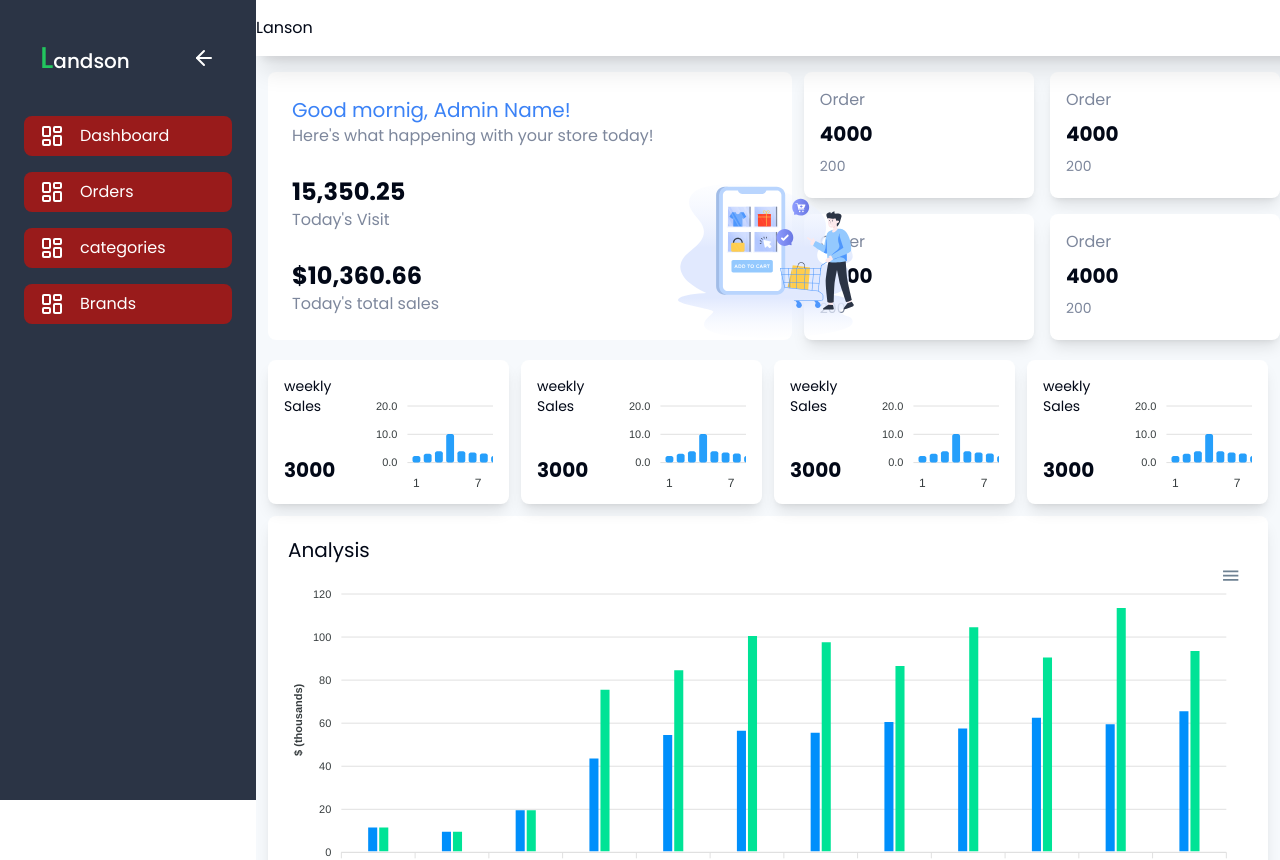
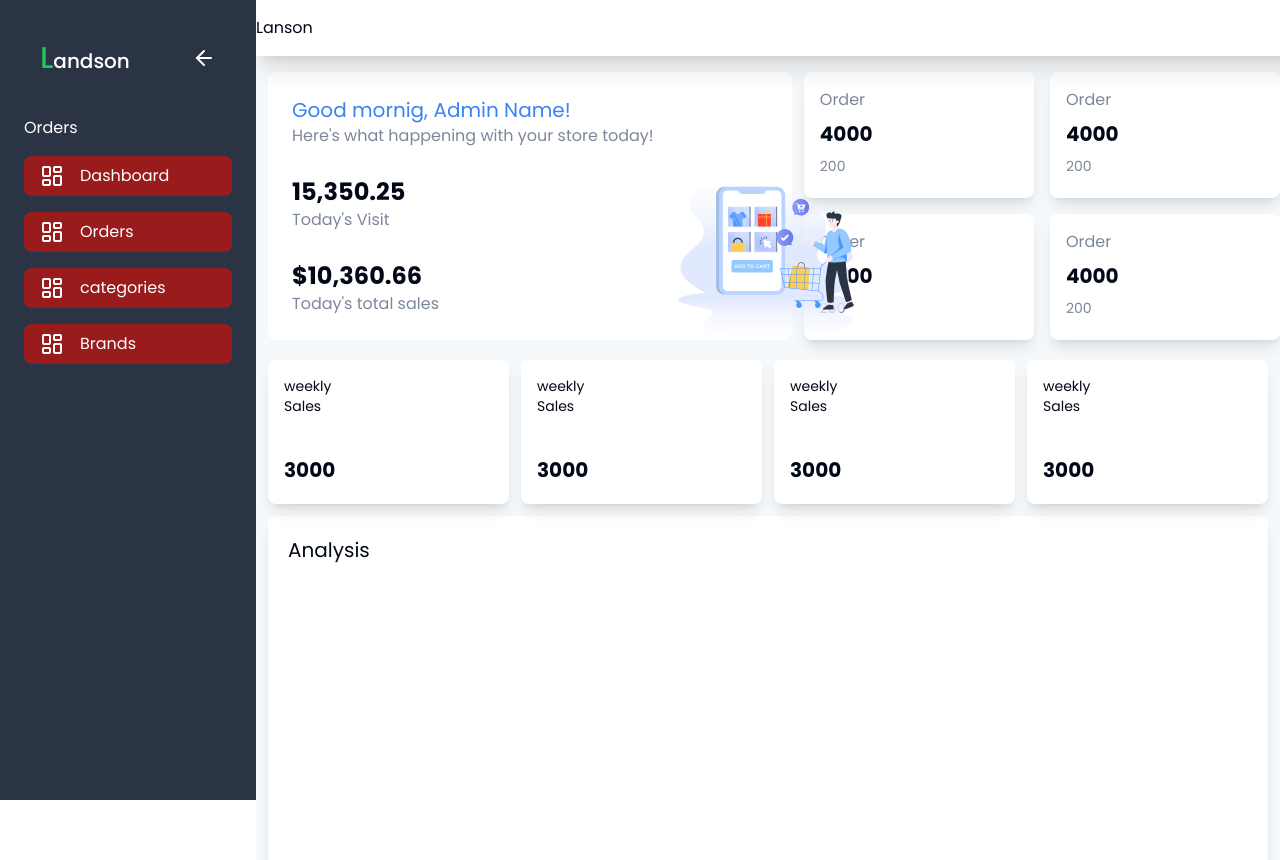
Before and after one commit to 4Tharun4/Landson, a Next.js app: page /dashboard in a window 1280 px wide. Shown: the top 860 px of the page. Built offline with nearby package versions, Linux system fonts and the light colour scheme.

Commit message:
issue resolved

```diff
--- a/app/(admin)/dashboard/page.jsx
+++ b/app/(admin)/dashboard/page.jsx
@@ -1,12 +1,11 @@
-"use client"
-import Admininfocard from '@/components/adminpages/Admin-info-card'
-import LargeCards from '@/components/adminpages/LargeCards'
+'use client'
+ import Admininfocard from '@/components/adminpages/Admin-info-card'
+ import LargeCards from '@/components/adminpages/LargeCards'
 import Smallcards from '@/components/adminpages/Smallcards'
-import Chart from "react-apexcharts";
 import React from 'react'
-import Analysischarts from '@/components/adminpages/Analysischarts';
-import Transtation from '@/components/adminpages/Transtation';
-import Outofstock from '@/components/adminpages/Outofstock';
+ import Analysischarts from '@/components/adminpages/Analysischarts';
+ import Transtation from '@/components/adminpages/Transtation';
+ import Outofstock from '@/components/adminpages/Outofstock';
 
 export default function page() {
   return (
@@ -24,18 +23,19 @@ export default function page() {
 
     </div>
     <div className=" grid grid-cols-4 mobile:grid mobile:grid-cols-1 w-full gap-3">
-  <LargeCards  title={"weekly Sales"} sales={"3000"} charttype={"bar"}/>
-  <LargeCards title={"weekly Sales"} sales={"3000"} charttype={"bar"} />
-  <LargeCards title={"weekly Sales"} sales={"3000"}  charttype={"bar"}/>
-  <LargeCards title={"weekly Sales"} sales={"3000"}  charttype={"bar"} />
+  <LargeCards  title={"weekly Sales"} sales={"3000"} />
+  <LargeCards title={"weekly Sales"} sales={"3000"}  />
+  <LargeCards title={"weekly Sales"} sales={"3000"}  />
+  <LargeCards title={"weekly Sales"} sales={"3000"}   />
 </div>
 <div className="analysis-charts mt-3">
 <Analysischarts/>
 </div>
-<div className=" mt-5 mobile:grid mobile:grid-cols-1 w-full grid grid-cols-2 gap-3">
+<div className=" mt-5 mobile:grid mobile:grid-cols-1  grid grid-cols-2 gap-3">
 <Transtation/>
 <Outofstock/>
 </div>
    </div>
+
   )
 }
--- a/components/adminpages/Admin-info-card.jsx
+++ b/components/adminpages/Admin-info-card.jsx
@@ -1,3 +1,4 @@
+'use client'
 import React from 'react'
 import WelcomeImage from '@/Assets/welcome.svg'
 import Image from 'next/image'
@@ -20,7 +21,7 @@ export default function Admininfocard(){
        </div>
       </div>
       <div className="left-side  mobile:hidden   ">
-<Image src={WelcomeImage} priority alt='Welcome-image' className='absolute  top-4 w-44 h-34    mt-24'/>
+<Image src={WelcomeImage}   priority alt='Welcome-image' className='absolute  top-4 w-44 h-34    mt-24'/>
       </div>
       </div>
 
--- a/components/adminpages/Analysischarts.jsx
+++ b/components/adminpages/Analysischarts.jsx
@@ -1,73 +1,15 @@
-"use client"
+'use client'
 import React, { useState } from 'react'
-import Chart from "react-apexcharts";
 
 export default function Analysischarts() {
-    const [statte,setchart]= useState({
-        series: [{
-            name: 'Sales',
-            data: [12,10,20,44, 55, 57, 56, 61, 58, 63, 60, 66]
-          }, {
-            name: 'Expanses',
-            data: [12,10,20,76, 85, 101, 98, 87, 105, 91, 114, 94]
-          }, ],
-          options: {
-            chart: {
-              type: 'bar',
-              height: 350,
 
-            },
-            plotOptions: {
-              bar: {
-                horizontal: false,
-                columnWidth: '30%',
-                endingShape: 'rounded',
-                borderRadius: 0,
-                borderRadiusApplication:{
-        around:3,
-        end:5
-                }
-              },
-            },
-            dataLabels: {
-              enabled: false
-
-            },
-            stroke: {
-              show: true,
-              width: 2,
-              colors: ['transparent']
-            },
-            xaxis: {
-              categories: ['Jan','Feb', 'Mar', 'Apr', 'May', 'Jun', 'Jul', 'Aug', 'Sep', 'Oct','Nov','Dec'],
-            },
-            yaxis: {
-              title: {
-                text: '$ (thousands)'
-              }
-            },
-            fill: {
-              opacity: 1
-            },
-            tooltip: {
-              // y: {
-              //   formatter: function (val) {
-              //     return "$ " + val + " thousands"
-              //   }
-              // }
-            }
-          },
-
-
-
-    })
   return (
     <div className=' w-full h-[400px] px-5 py-5 bg-white shadow-lg rounded-lg'>
       <div className="main-class  text-xl">
         <h1>Analysis</h1>
       </div>
-      <div className="chart-render  h-64">
-        <Chart options={statte.options} series={statte.series} type='bar' height={350}/>
+      <div className="chart-render  ">
+
       </div>
     </div>
   )
--- a/components/adminpages/LargeCards.jsx
+++ b/components/adminpages/LargeCards.jsx
@@ -1,102 +1,20 @@
-"use client"
+'use client'
 import React, { useState } from 'react'
-import Chart from "react-apexcharts";
 
 
-export default function LargeCards({title,sales,charttype}) {
-  const [state ,setstate] = useState({
-    series: [{
-      name: 'Weekly sales',
-      data: [2.3, 3.1, 4.0, 10.1, 4.0, 3.6, 3.2, 2.3, 1.4, 0.8, 0.5, 0.2]
-    }],
-    options: {
-      chart: {
-        toolbar:{
-         show:false
-        },
-        selection: {
-          enabled: false
-        },
-        height: 300,
-        type: 'bar',
-      },
-      plotOptions: {
-        bar: {
-          borderRadius: 2,
-        }
-      },
-      dataLabels: {
-        enabled: false,
 
-        offsetY: -20,
-        style: {
-          fontSize: '12px',
-          colors: ["#304758"]
-        }
-      },
+export default function LargeCards({title,sales}) {
 
-        xaxis: {
-          show:false,
-
-          axisBorder: {
-            show: false
-          },
-          axisTicks: {
-            show: false
-          },
-        // crosshairs: {
-        //   fill: {
-        //     type: 'gradient',
-        //     gradient: {
-        //       colorFrom: '#D8E3F0',
-        //       colorTo: '#BED1E6',
-        //       stops: [0, 100],
-        //       opacityFrom: 0.4,
-        //       opacityTo: 0.5,
-        //     }
-        //   }
-        // },
-        tooltip: {
-          enabled: false,
-
-        }
-      },
-      yaxis: {
-        axisBorder: {
-          show: false
-        },
-        axisTicks: {
-          show: false,
-        },
-        datalabels: {
-          show: false,
-        }
-
-
-      },
-      title: {
-        text: 'Monthly Inflation in Argentina, 2002',
-        floating: true,
-        offsetY: 330,
-        align: 'center',
-        style: {
-          color: '#444'
-        }
-      }
-    },
-
-
-  })
   return (
     <div className='  justify-between w-[100%] flex gap-2 p-4 h-36 bg-white shadow-lg rounded-lg mt-5'>
-      <div className="title  flex flex-col     ">
+      <div className="title  flex flex-col       ">
         <h1 className=' text-sm'>{title}</h1>
         <div className="sales pt-10">
           <h1 className=' text-xl font-bold'>{sales}</h1>
         </div>
       </div>
       <div className="charts w-44 overflow-hidden">
-        <Chart options={state.options} series={state.series} type={charttype} width={200}/>
+
       </div>
     </div>
   )
--- a/components/adminpages/Slidebar.jsx
+++ b/components/adminpages/Slidebar.jsx
@@ -2,6 +2,12 @@
 import { ArrowLeft, LayoutDashboard, X, icons } from 'lucide-react'
 import Link from 'next/link'
 import React from 'react'
+import {
+  Collapsible,
+  CollapsibleContent,
+  CollapsibleTrigger,
+} from "@/components/ui/collapsible"
+
 
 export default function Slidebar() {
   const links=[
@@ -37,6 +43,13 @@ export default function Slidebar() {
           </div>
           <div className="links flex flex-col  text-white justify-center px-6">
             <div className="main flex  flex-col gap-4">
+            <Collapsible>
+  <CollapsibleTrigger>Orders</CollapsibleTrigger>
+  <CollapsibleContent>
+  Yes. Free to use for personal and commercial projects. No attribution
+    required.
+  </CollapsibleContent>
+</Collapsible>
              {
               links.map((items,i)=>{
 
@@ -52,6 +65,7 @@ export default function Slidebar() {
               })
              }
 
+
             </div>
 
           </div>
--- /dev/null
+++ b/components/ui/collapsible.jsx
@@ -0,0 +1,11 @@
+"use client"
+
+import * as CollapsiblePrimitive from "@radix-ui/react-collapsible"
+
+const Collapsible = CollapsiblePrimitive.Root
+
+const CollapsibleTrigger = CollapsiblePrimitive.CollapsibleTrigger
+
+const CollapsibleContent = CollapsiblePrimitive.CollapsibleContent
+
+export { Collapsible, CollapsibleTrigger, CollapsibleContent }
--- a/package.json
+++ b/package.json
@@ -9,7 +9,10 @@
     "lint": "next lint"
   },
   "dependencies": {
+    "@faker-js/faker": "^8.4.1",
+    "@radix-ui/react-collapsible": "^1.0.3",
     "apexcharts": "^3.49.1",
+    "chart.js": "^4.4.3",
     "class-variance-authority": "^0.7.0",
     "clsx": "^2.1.1",
     "lucide": "^0.395.0",
@@ -17,6 +20,7 @@
     "next": "14.2.4",
     "react": "^18",
     "react-apexcharts": "^1.4.1",
+    "react-chartjs-2": "^5.2.0",
     "react-dom": "^18",
     "tailwind-merge": "^2.3.0",
     "tailwindcss-animate": "^1.0.7"
```
Also changed, not shown: components/adminpages/Outofstock.jsx (+21 -21 lines), components/adminpages/Transtation.jsx (+23 -22 lines), 1 other file (tests, documents, lock files or other folders).
